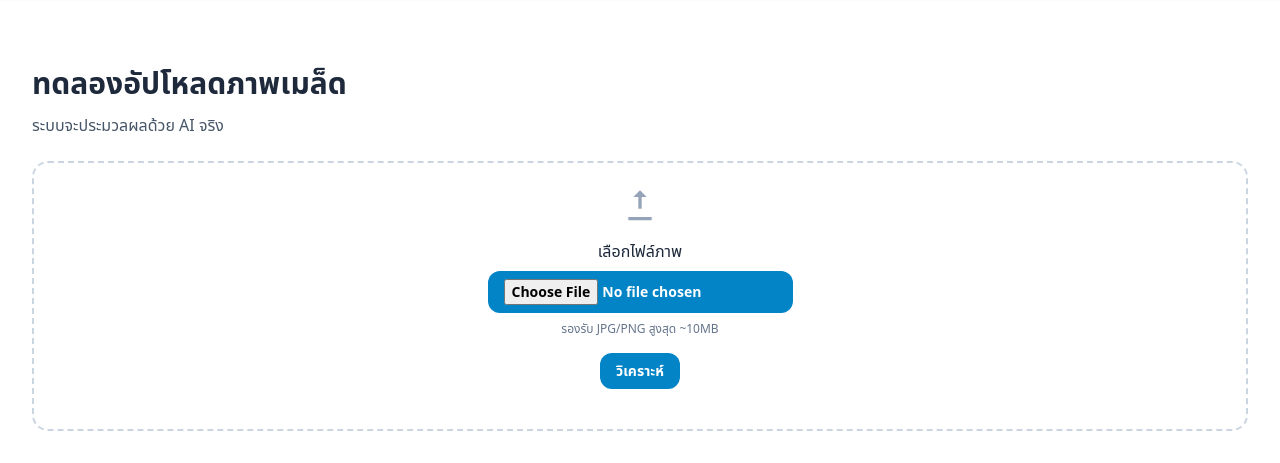
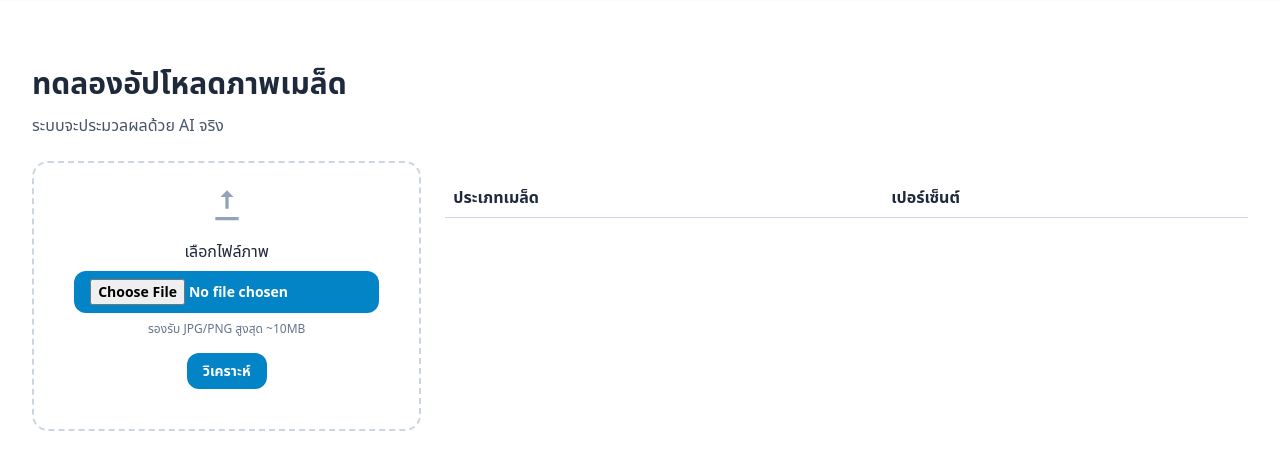
Before and after one commit to WEAKYEON/soybeanAI, a Flask app: page / in a window 1280 px wide. Shown: the part 1654-2117 px from the top of the page. Run offline with Flask 3, Linux system fonts and the light colour scheme; lists and menus that the app fills with data are empty; some libraries are stand-ins or nearby versions.

Commit message:
edit more

```diff
--- a/templates/index.html
+++ b/templates/index.html
@@ -206,9 +206,12 @@
       <p class="mt-3 text-slate-600 dark:text-slate-300">ระบบจะประมวลผลด้วย AI จริง</p>
     </div>
 
+    <div class="mt-6 grid grid-cols-1 md:grid-cols-12 gap-6 items-start">
+      <!-- INPUT: อยู่ซ้าย -->
+      <div class="md:col-span-4 md:sticky top-24">
         <!-- ฟอร์มอัปโหลด -->
         <form method="POST" enctype="multipart/form-data"
-        class="mt-6 lg:col-span-1 group rounded-2xl border-2 border-dashed border-slate-300 dark:border-slate-700 p-6 text-center">
+            class="group rounded-2xl border-2 border-dashed border-slate-300 dark:border-slate-700 p-6 text-center">
 
     <img id="previewImg" class="mx-auto mt-4 max-h-48 rounded-xl hidden" alt="พรีวิวภาพ" />
 
@@ -230,10 +233,12 @@
         </button>
         </div>
         </form>
+      </div>
 
-
+      <!-- OUTPUT: อยู่ขวา -->
+      <div class="md:col-span-8">
         <!-- ผลลัพธ์ -->
-    <div id="results" class="mt-8 lg:col-span-2">
+        <div id="results" class="mt-0">
     {% if prediction %}
     <div class="rounded-2xl border border-slate-200 dark:border-slate-800 p-4">
         <h3 class="font-semibold mb-3">ผลลัพธ์</h3>
@@ -251,6 +256,8 @@
     </thead>
     <tbody></tbody>
         </table>
+      </div>
+    </div>
 
 </section>
 
```
Lines whose indentation alone changed are shown as unchanged.
